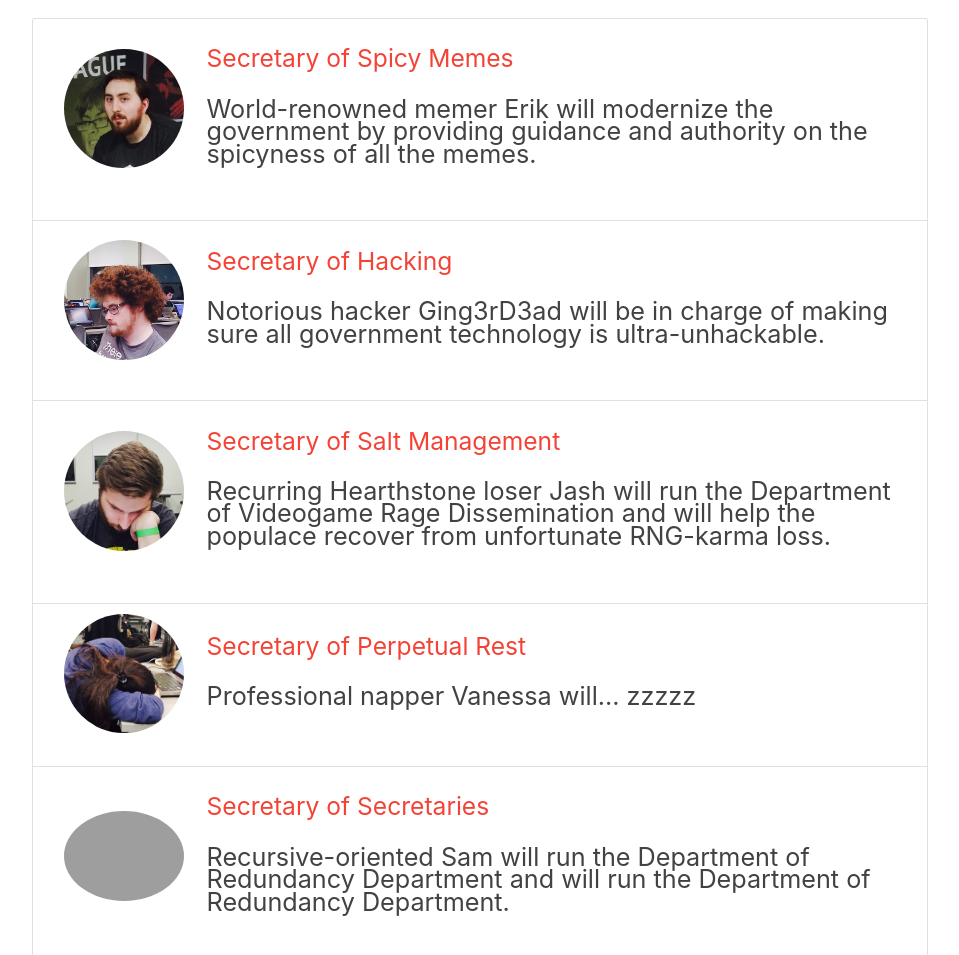
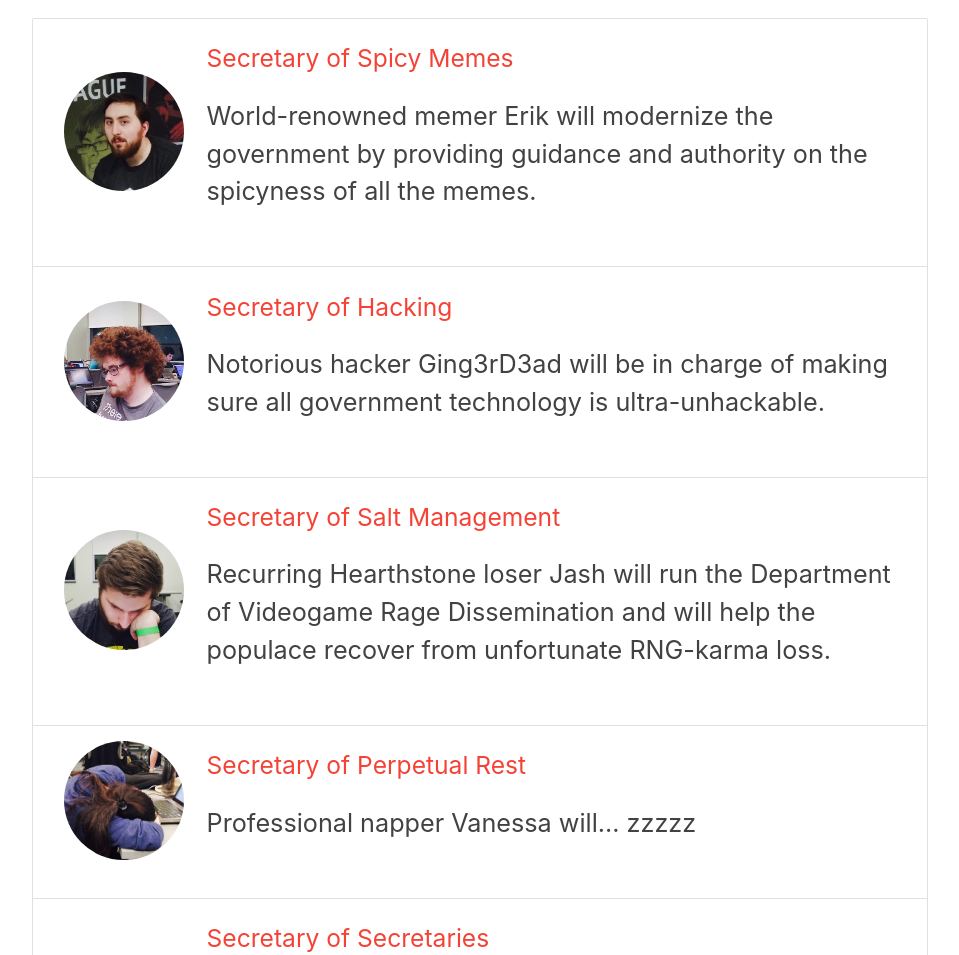
Before and after one commit to Jim-Cares/Jim-Cares.github.io, a plain HTML site: page index.html in a window 1280 px wide. Shown: the part 2385-3340 px from the top of the page, without its empty margins (160-1119 px from the left). Drawn offline with nearby package versions, Linux system fonts and the light colour scheme; grey boxes are pictures that could not be loaded.

Commit message:
add favicon code
style line-heights

```diff
--- a/index.html
+++ b/index.html
@@ -14,8 +14,7 @@
     <!--let browser know website is optimized for mobile-->
       <meta name="viewport" content="width=device-width, initial-scale=1.0"/>
 
-    <!--personalized stylesheet-->
-    <!--link rel="stylesheet" type="text/css" href="style.css"-->
+    <link rel="icon" href="/favicon.ico">
 
     <script type="text/javascript">
 
@@ -146,7 +145,7 @@ window.onload = function() {
 
     <div class="container grey lighten-4 center">
       <h5 id="breaking"></h5>
-      <h4 id="headline"></h2>
+      <h4 id="headline" style="line-height:150%;"></h2>
     </div>
 
     <p class="flow-text">
@@ -167,7 +166,8 @@ window.onload = function() {
             </div>
             <div class="col s10">
             <h5 class="red-text">Secretary of Spicy Memes</h5>
-            <p>World-renowned memer Erik will modernize the government
+            <p style="line-height: 150%;">
+            World-renowned memer Erik will modernize the government
             by providing guidance and authority on the spicyness of all the
             memes.</p>
             </div>
@@ -182,7 +182,8 @@ window.onload = function() {
             </div>
             <div class="col s10">
             <h5 class="red-text">Secretary of Hacking</h5>
-            <p>Notorious hacker Ging3rD3ad will be in charge of making sure all
+            <p style="line-height: 150%;">
+            Notorious hacker Ging3rD3ad will be in charge of making sure all
             government technology is ultra-unhackable.</p>
             </div>
           </div>
@@ -195,7 +196,8 @@ window.onload = function() {
             </div>
             <div class="col s10">
             <h5 class="red-text">Secretary of Salt Management</h5>
-            <p>Recurring Hearthstone loser Jash will run the Department of
+            <p style="line-height: 150%;">
+            Recurring Hearthstone loser Jash will run the Department of
             Videogame Rage Dissemination and will help the populace recover
             from unfortunate RNG-karma loss.
             </p>
@@ -210,7 +212,8 @@ window.onload = function() {
             </div>
             <div class="col s10">
             <h5 class="red-text">Secretary of Perpetual Rest</h5>
-            <p>Professional napper Vanessa will... zzzzz
+            <p style="line-height: 150%;">
+            Professional napper Vanessa will... zzzzz
             </p>
             </div>
           </div>
@@ -224,7 +227,7 @@ window.onload = function() {
             </div>
             <div class="col s10">
             <h5 class="red-text">Secretary of Secretaries</h5>
-            <p>
+            <p style="line-height: 150%;">
             Recursive-oriented Sam will run the Department of Redundancy
             Department and will run the Department of Redundancy Department.
             </p>
```
